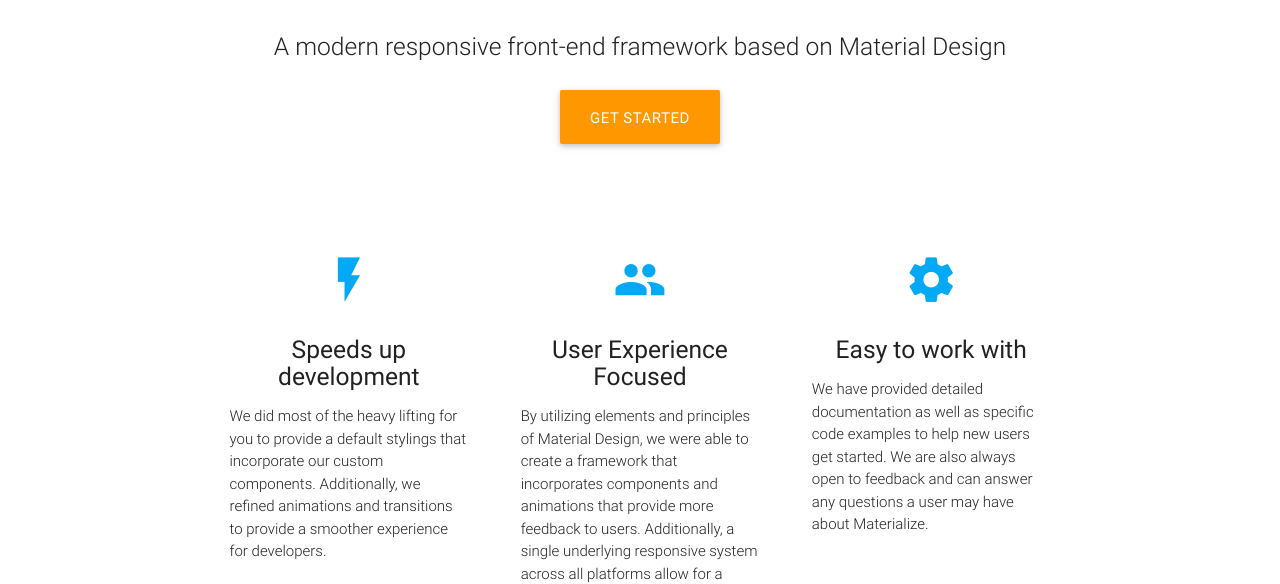
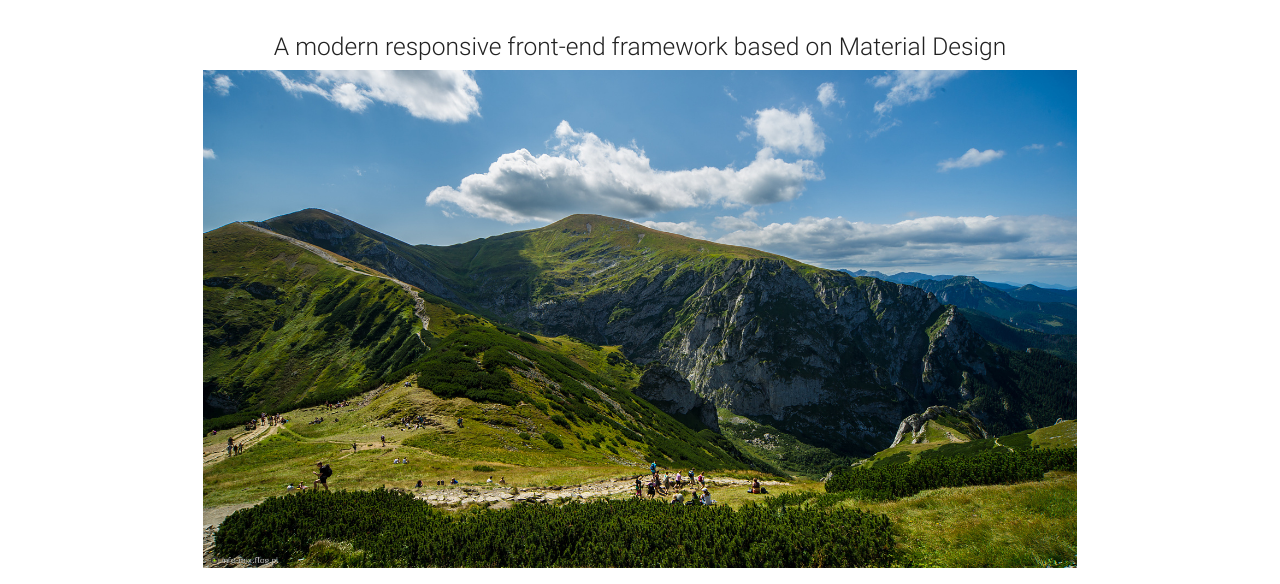
Before and after one commit to wbzyl/wbzyl.github.io, a plain HTML site: page index.html in a window 1280 px wide. Shown: the part 229-813 px from the top of the page. Drawn offline with nearby package versions, Linux system fonts and the light colour scheme.

Commit message:
add image

```diff
--- a/index.html
+++ b/index.html
@@ -28,6 +28,7 @@
       <h1 class="header center orange-text">Starter Template</h1>
       <div class="row center">
         <h5 class="header col s12 light">A modern responsive front-end framework based on Material Design</h5>
+        <img class="responsive-img" src="img/5475343_tatry--widok-na-czerwone-wierchy.jpg">
       </div>
       <div class="row center">
         <a href="http://materializecss.com/getting-started.html" id="download-button" class="btn-large waves-effect waves-light orange">Get Started</a>
@@ -43,7 +44,7 @@
 
       <!--   Icon Section   -->
       <div class="row">
-        <div class="col s12 m4">
+        <div class="col s12 m6">
           <div class="icon-block">
             <h2 class="center light-blue-text"><i class="mdi-image-flash-on"></i></h2>
             <h5 class="center">Speeds up development</h5>
@@ -52,7 +53,7 @@
           </div>
         </div>
 
-        <div class="col s12 m4">
+        <div class="col s12 m6">
           <div class="icon-block">
             <h2 class="center light-blue-text"><i class="mdi-social-group"></i></h2>
             <h5 class="center">User Experience Focused</h5>
@@ -61,14 +62,6 @@
           </div>
         </div>
 
-        <div class="col s12 m4">
-          <div class="icon-block">
-            <h2 class="center light-blue-text"><i class="mdi-action-settings"></i></h2>
-            <h5 class="center">Easy to work with</h5>
-
-            <p class="light">We have provided detailed documentation as well as specific code examples to help new users get started. We are also always open to feedback and can answer any questions a user may have about Materialize.</p>
-          </div>
-        </div>
       </div>
 
     </div>
```
Also changed, not shown: img/5475343_tatry--widok-na-czerwone-wierchy.jpg (added).
